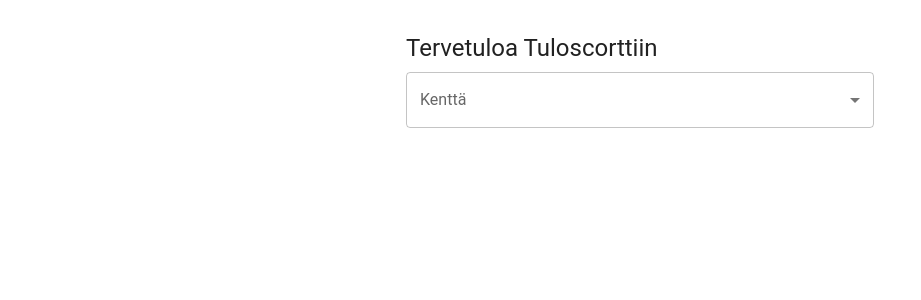
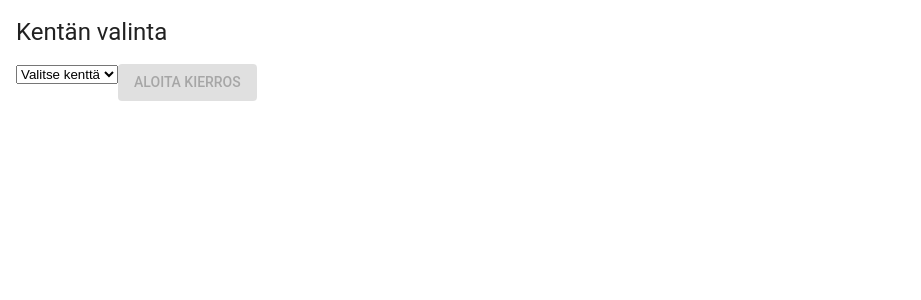
Before and after one commit to nieminendesign/tuloscortti, a React (Vite) app: page / in a window 1280 px wide. Shown: the top 300 px of the page, without its empty margins (0-921 px from the left). Built offline with nearby package versions, Linux system fonts and the light colour scheme.

Commit message:
Add files via upload

```diff
--- a/src/App.jsx
+++ b/src/App.jsx
@@ -1,47 +1,13 @@
-import React, { useState } from 'react';
-import CourseSelector from './views/CourseSelector';
-import PlayerForm from './views/PlayerForm';
-import HoleRangeSelector from './views/HoleRangeSelector';
-import StatOptions from './views/StatOptions';
-import { Button, Box, Typography } from '@mui/material';
+import React from 'react';
+import { Routes, Route } from 'react-router-dom';
+import SetupView from './views/SetupView';
+import GameView from './views/GameView';
 
 export default function App() {
-  const [selectedCourse, setSelectedCourse] = useState('');
-  const [player, setPlayer] = useState({ name: '', gender: 'male' });
-  const [holeRange, setHoleRange] = useState('full');
-  const [selectedStats, setSelectedStats] = useState([]);
-
-  const handleStart = () => {
-    console.log('Peli alkaa:', { selectedCourse, player, holeRange, selectedStats });
-    // Navigoi peliin tai tallenna firebaseen tms.
-  };
-
   return (
-    <Box sx={{ maxWidth: 500, mx: 'auto', mt: 4, px: 2 }}>
-      <Typography variant="h5" gutterBottom>Tervetuloa Tuloscorttiin</Typography>
-
-      {!selectedCourse && (
-        <CourseSelector selectedCourse={selectedCourse} onChange={(e) => setSelectedCourse(e.target.value)} />
-      )}
-
-      {selectedCourse && (
-        <>
-          <Box mt={3}>
-            <PlayerForm player={player} onChange={setPlayer} />
-          </Box>
-          <Box mt={3}>
-            <HoleRangeSelector value={holeRange} onChange={(e, val) => val && setHoleRange(val)} />
-          </Box>
-          <Box mt={3}>
-            <StatOptions selectedStats={selectedStats} setSelectedStats={setSelectedStats} />
-          </Box>
-          <Box mt={4}>
-            <Button variant="contained" color="primary" fullWidth onClick={handleStart}>
-              Aloita kierros
-            </Button>
-          </Box>
-        </>
-      )}
-    </Box>
+    <Routes>
+      <Route path="/" element={<SetupView />} />
+      <Route path="/game" element={<GameView />} />
+    </Routes>
   );
 }
--- a/src/main.jsx
+++ b/src/main.jsx
@@ -2,13 +2,12 @@ import React from 'react';
 import ReactDOM from 'react-dom/client';
 import App from './App.jsx';
 import { CssBaseline, ThemeProvider, createTheme } from '@mui/material';
+import { BrowserRouter } from 'react-router-dom';
 
 const theme = createTheme({
   palette: {
     mode: 'light',
-    primary: {
-      main: '#2e7d32',
-    },
+    primary: { main: '#2e7d32' },
   },
   typography: {
     fontFamily: 'Roboto, sans-serif',
@@ -17,9 +16,11 @@ const theme = createTheme({
 
 ReactDOM.createRoot(document.getElementById('root')).render(
   <React.StrictMode>
-    <ThemeProvider theme={theme}>
-      <CssBaseline />
-      <App />
-    </ThemeProvider>
+    <BrowserRouter>
+      <ThemeProvider theme={theme}>
+        <CssBaseline />
+        <App />
+      </ThemeProvider>
+    </BrowserRouter>
   </React.StrictMode>
 );
--- /dev/null
+++ b/src/views/GameView.jsx
@@ -0,0 +1,11 @@
+import React from 'react';
+import { Box, Typography } from '@mui/material';
+
+export default function GameView() {
+  return (
+    <Box sx={{ p: 2 }}>
+      <Typography variant="h4">Kierros käynnissä</Typography>
+      {/* Lisää tähän väyläkohtainen syöttö myöhemmin */}
+    </Box>
+  );
+}
--- /dev/null
+++ b/src/views/SetupView.jsx
@@ -0,0 +1,27 @@
+import React, { useState } from 'react';
+import { useNavigate } from 'react-router-dom';
+import { Button, Box, Typography } from '@mui/material';
+
+export default function SetupView() {
+  const navigate = useNavigate();
+  const [course, setCourse] = useState('');
+
+  return (
+    <Box sx={{ p: 2 }}>
+      <Typography variant="h5">Kentän valinta</Typography>
+      <select value={course} onChange={(e) => setCourse(e.target.value)}>
+        <option value="">Valitse kenttä</option>
+        <option value="pirunpelto">Pirunpelto</option>
+        <option value="jarvenranta">Järvenranta</option>
+      </select>
+      <Button
+        variant="contained"
+        sx={{ mt: 2 }}
+        disabled={!course}
+        onClick={() => navigate('/game')}
+      >
+        Aloita kierros
+      </Button>
+    </Box>
+  );
+}
```
